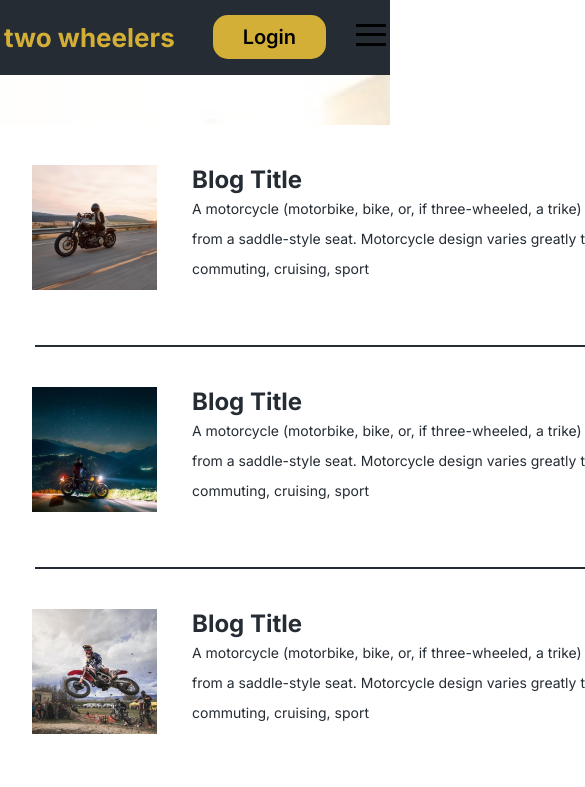
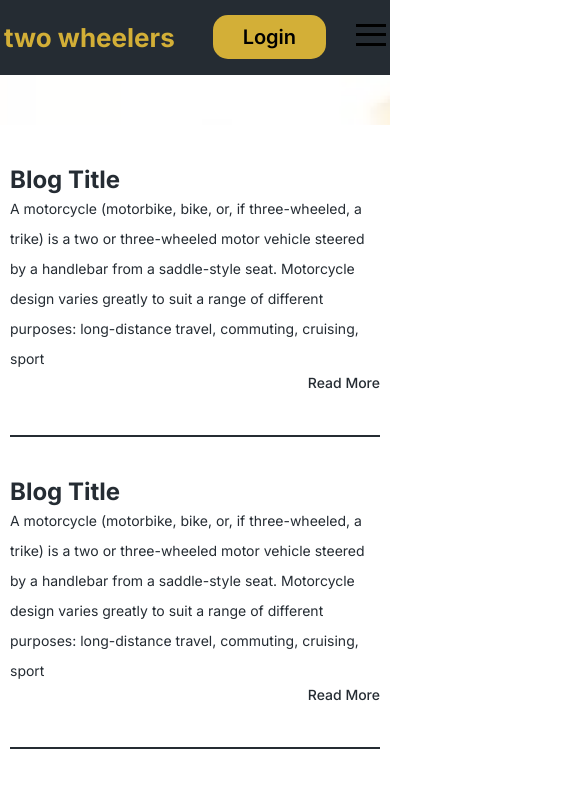
Before and after one commit to theyuunus/moto-shop, a React (Create React App) app: page /blog in a window 390 px wide. Shown: the top 787 px of the page, 585 px wide, since content can reach past the window. Built offline with nearby package versions, Linux system fonts and the light colour scheme; data requests are answered from the project's data file.

Commit message:
#fix #add media #Blog

```diff
--- a/src/components/Blog/Blog.scss
+++ b/src/components/Blog/Blog.scss
@@ -62,3 +62,29 @@
         }
     }
 }
+
+@media only screen and (max-width: 1100px) {
+    .blog-main {
+        width: auto;
+
+        &-line {
+            width: auto;
+        }
+    }
+
+    .blog-main-cards-div-button {
+        width: auto;
+    }
+}
+
+@media only screen and (max-width: 650px) {
+    .blog-main {
+        padding: 40px 10px;
+    }
+}
+
+@media only screen and (max-width: 500px) {
+    .blog-main-cards-img {
+        display: none;
+    }
+}
```
